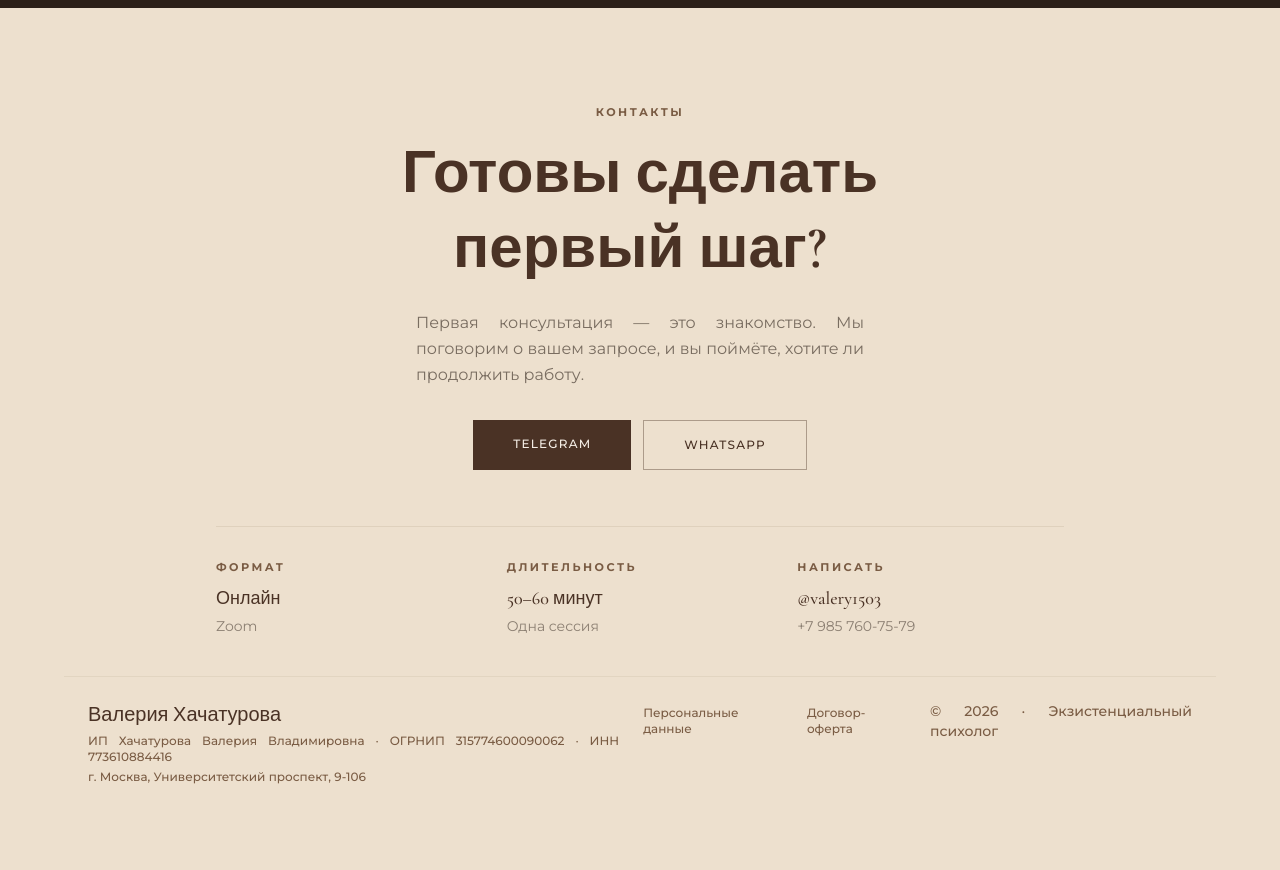
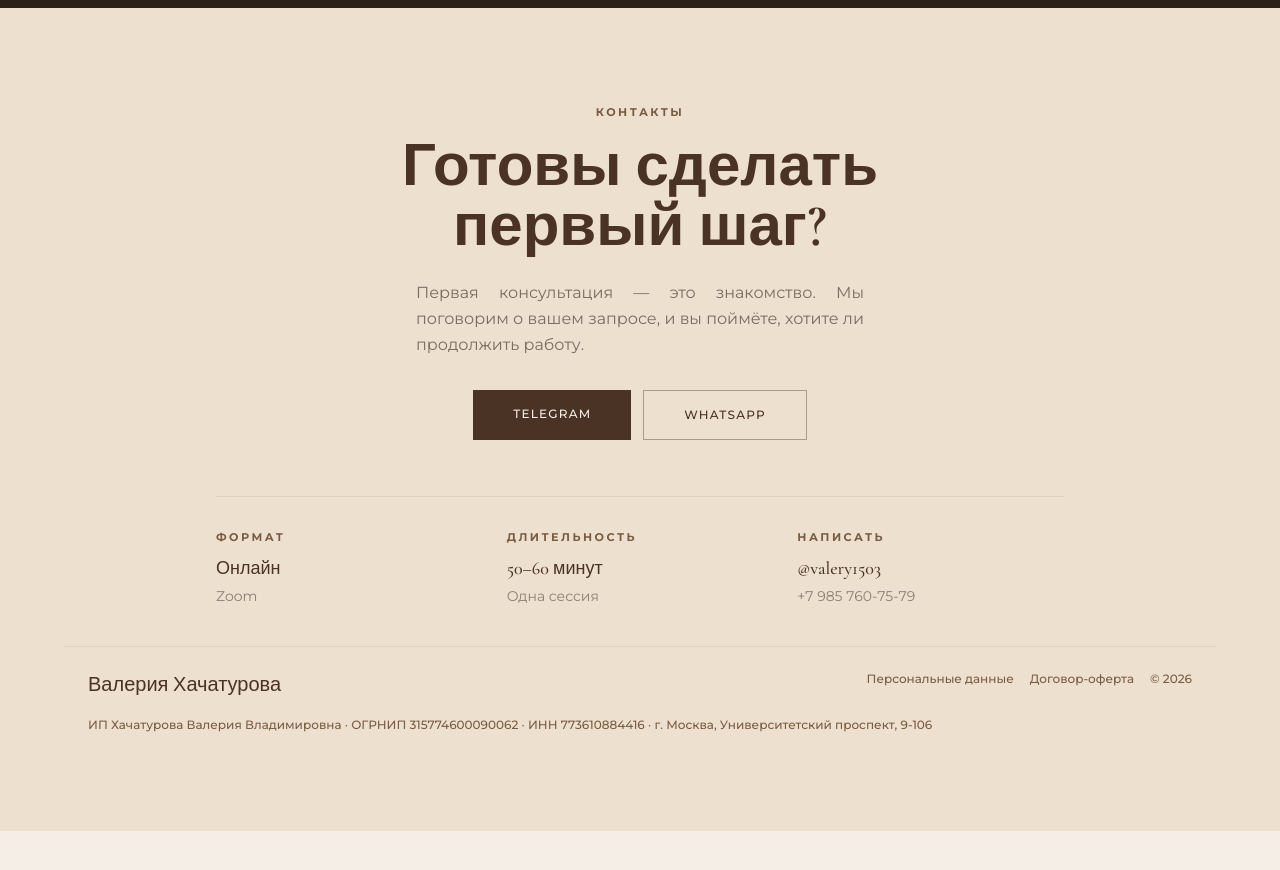
Before and after one commit to avorasho-a11y/logoswithvalery, a Next.js app: page / in a window 1280 px wide. Shown: the part 5920-6790 px from the top of the page. After the commit the page ends 6751 px from the top, so only its background shows below. Built offline with nearby package versions, Linux system fonts and the light colour scheme.

Commit message:
Fix heading line-height and reorganize footer layout

```diff
--- a/app/components/Contacts.tsx
+++ b/app/components/Contacts.tsx
@@ -5,7 +5,7 @@ export default function Contacts() {
         <p className="section-label mb-4">
           Контакты
         </p>
-        <h2 className="font-serif text-5xl md:text-6xl font-semibold text-chocolate mb-6 leading-tight">
+        <h2 className="font-serif text-5xl md:text-6xl font-semibold text-chocolate mb-6 leading-none">
           Готовы сделать
           <br />
           первый шаг?
@@ -59,23 +59,22 @@ export default function Contacts() {
         </div>
       </div>
 
-      <div className="max-w-6xl mx-auto px-6 mt-10 pt-6 border-t border-taupe/30 flex flex-col sm:flex-row justify-between items-start gap-6">
-        <div className="space-y-1">
+      <div className="max-w-6xl mx-auto px-6 mt-10 pt-6 border-t border-taupe/30 space-y-4">
+        <div className="flex flex-col sm:flex-row justify-between items-start gap-4">
           <p className="font-serif text-xl text-chocolate">Валерия Хачатурова</p>
-          <p className="text-xs text-muted">ИП Хачатурова Валерия Владимировна · ОГРНИП 315774600090062 · ИНН 773610884416</p>
-          <p className="text-xs text-muted">г. Москва, Университетский проспект, 9-106</p>
+          <div className="flex items-center gap-4">
+            <a href="/privacy" className="text-xs text-muted hover:text-chocolate transition-colors whitespace-nowrap">
+              Персональные данные
+            </a>
+            <a href="/oferta" className="text-xs text-muted hover:text-chocolate transition-colors whitespace-nowrap">
+              Договор-оферта
+            </a>
+            <p className="text-xs text-muted whitespace-nowrap">© {new Date().getFullYear()}</p>
+          </div>
         </div>
-        <div className="flex flex-col sm:flex-row items-center gap-3 sm:gap-6">
-          <a href="/privacy" className="text-xs text-muted hover:text-chocolate transition-colors">
-            Персональные данные
-          </a>
-          <a href="/oferta" className="text-xs text-muted hover:text-chocolate transition-colors">
-            Договор-оферта
-          </a>
-          <p className="text-sm text-muted">
-            © {new Date().getFullYear()} · Экзистенциальный психолог
-          </p>
-        </div>
+        <p className="text-xs text-muted leading-relaxed">
+          ИП Хачатурова Валерия Владимировна · ОГРНИП 315774600090062 · ИНН 773610884416 · г. Москва, Университетский проспект, 9-106
+        </p>
       </div>
     </section>
   );
```
